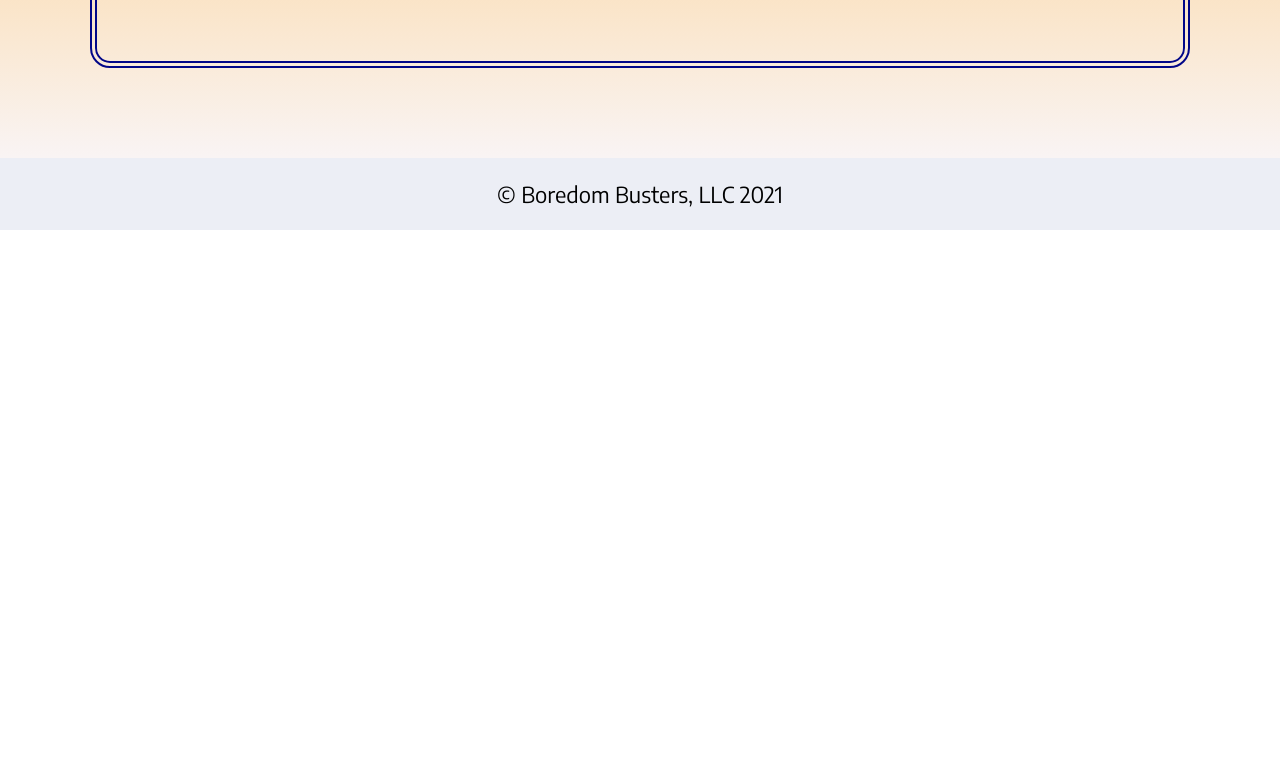
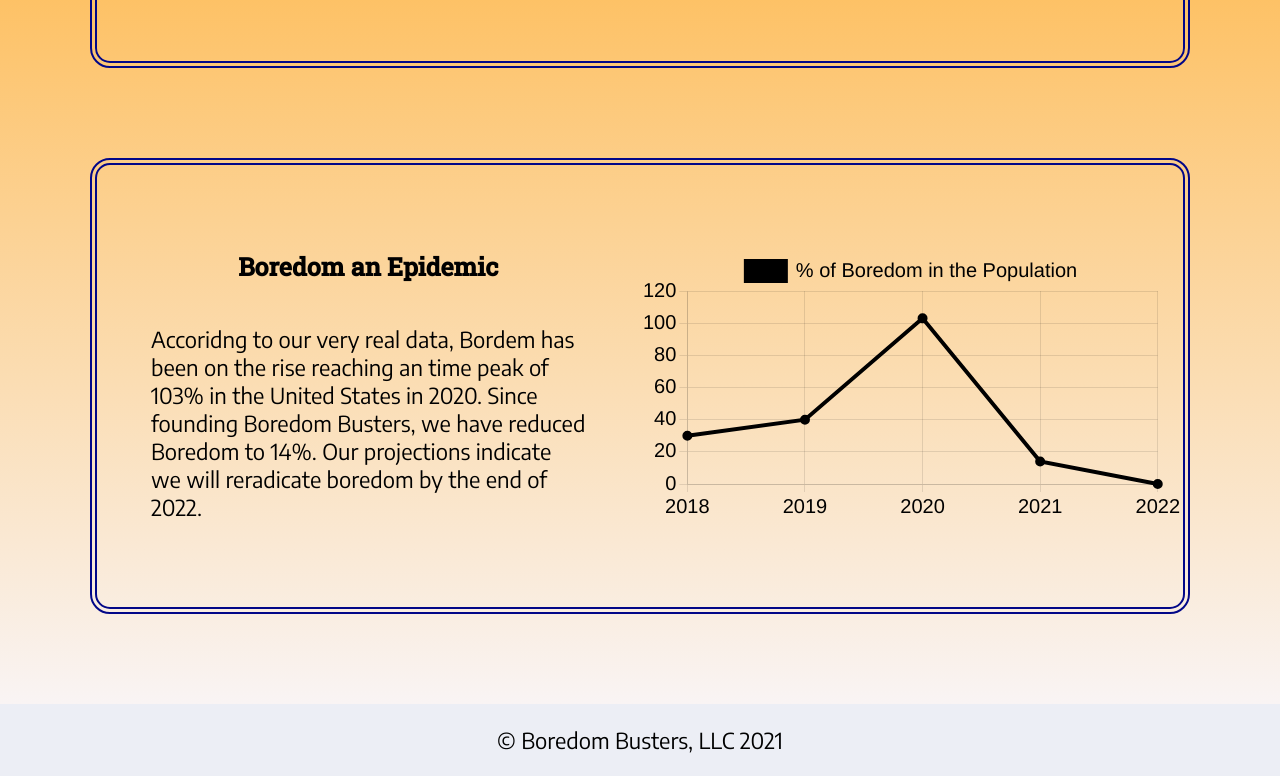
Before and after one commit to CaseyCook6/boredom-buster, a plain HTML site: page index.html in a window 1280 px wide. Shown: the part 1469-2245 px from the top of the page. Before the commit the page ends 1699 px from the top, so only its background shows below. Drawn offline with nearby package versions, Linux system fonts and the light colour scheme.

Commit message:
adding epidemic chart to homepage

```diff
--- a/index.html
+++ b/index.html
@@ -7,6 +7,7 @@
     <meta name="viewport" content="width=device-width, initial-scale=1.0">
     <link rel="stylesheet" href="./src/style/index.css">
     <link rel="stylesheet" href="./src/style/homePage.css">
+    <script src="https://cdnjs.cloudflare.com/ajax/libs/Chart.js/3.4.1/chart.min.js"></script>
     <title>Boredom Busters</title>
 </head>
 
@@ -50,6 +51,20 @@
                 alt="kid not on boredom">
         </section>
 
+        <section id="bordem-chart">
+            <div class="text-container">
+                <h2>Boredom an Epidemic</h2>
+                <p>Accoridng to our very real data, Bordem has been on the rise reaching an time peak of 103% in the United States in 2020.  Since founding Boredom Busters,
+                    we have reduced Boredom to 14%.  Our projections indicate we will reradicate boredom by the end of 2022.
+                </p>
+            </div>
+            <div>
+                <canvas id="boredomChart"></canvas>
+            </div>
+
+        </section>
+
+
     </main>
 
     <footer>
@@ -57,7 +72,7 @@
     </footer>
 
     <script src="./src/scripts/index.js"></script>
-
+    <script src="./src/scripts/homepage.js"></script>
 </body>
 
 </html>
--- /dev/null
+++ b/src/scripts/homepage.js
@@ -0,0 +1,31 @@
+// let epidemicChart = document.getElementById('boredomChart').getContext('2d');
+let epidemicChart = document.getElementById('boredomChart');
+
+
+//Global variables
+Chart.defaults.font.size = 20;
+Chart.defaults.color = "black";
+
+let lineGraph = new Chart(epidemicChart, {
+  type: 'line',
+  data: {
+    labels: ['2018', '2019', '2020', '2021', '2022'],
+    datasets: [{
+      label: "% of Boredom in the Population",
+      data: [
+        30,
+        40,
+        103,
+        14,
+        0
+      ],
+      backgroundColor: [
+        'black'
+      ],
+      borderWidth: 4,
+      borderColor: 'black'
+    }]
+  },
+  options: {
+  }
+});
--- a/src/style/homePage.css
+++ b/src/style/homePage.css
@@ -4,7 +4,7 @@ main {
 }
 
 
-#why-this, #parent-info {
+#why-this, #parent-info, #bordem-chart {
     display: flex;
     justify-content: center;
     align-items: center;
@@ -32,11 +32,15 @@ img {
     padding-right: 10%;
 }
 
-#why-this p, #parent-info p{
+#why-this p, #parent-info p, #boredeom-chart p{
     line-height: 1.6;
     font-size: 25px;
 }
 
-#why-this h2, #parent-info h2{
+#why-this h2, #parent-info h2, #boredom-chart h2 {
     font-size: 30px;
 }
+
+#bordem-chart div {
+    flex: 1;
+}
```
